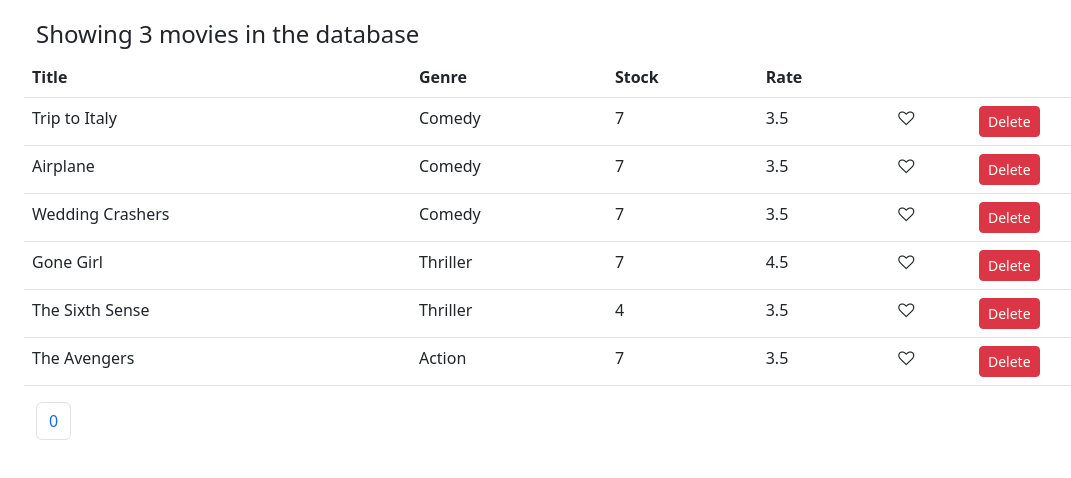
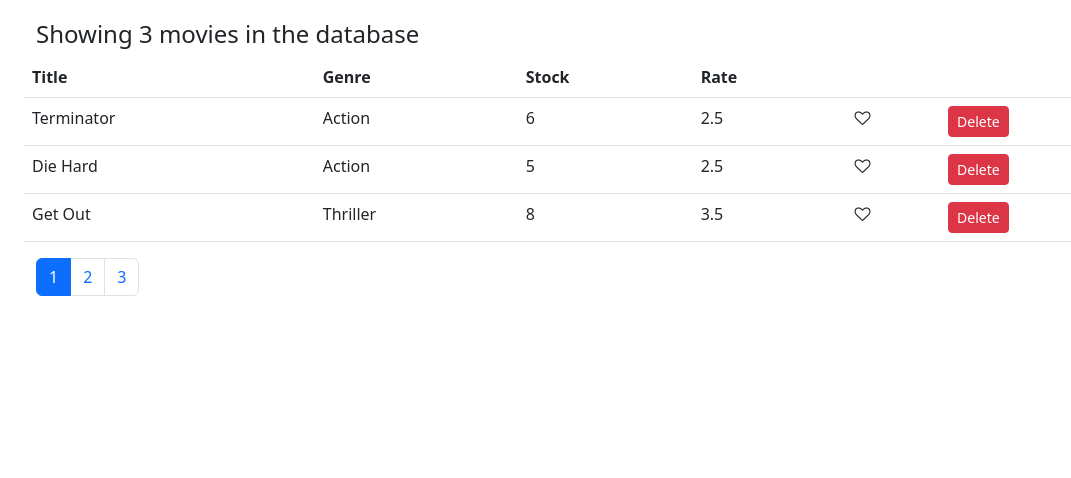
Before and after one commit to Jimohax/VidApp, a React (Create React App) app: page / in a window 1280 px wide. Shown: the top 478 px of the page, without its empty margins (46-1117 px from the left). Built offline with nearby package versions, Linux system fonts and the light colour scheme.

Commit message:
pagination

```diff
--- a/src/Components/Movies.jsx
+++ b/src/Components/Movies.jsx
@@ -2,34 +2,44 @@
 import { getMovies } from "../Services/fakeMovieService";
 import Like from "./common/Like";
 import Pagination from "./common/pagination";
+import { paginate } from "../utils/paginate";
 
 const Movies = () => {
 	// let mov =  getMovies();
 	const [movies, setMovies] = useState(getMovies());
-    const [currentPage, setCurrentPage] = useState(2);
+    const [currentPage, setCurrentPage] = useState(1);
     const [postPerPage, setPostPerPage] = useState(3);
 
+	const newMovies = paginate(movies, currentPage, postPerPage);
 
 	const handleDelete = (movie) => {
 		const newMovies = movies.filter((m) => m._id !== movie._id);
 
 		setMovies(newMovies);
-		//    console.log(newMovies.length);
+		   console.log(newMovies.length);
 		// return movies;
 	};
 
-    const lastPostIndex = currentPage * postPerPage;
-    const firstPostIndex = lastPostIndex - postPerPage;
-    const currentPosts = movies.splice(firstPostIndex, lastPostIndex);
+    // const lastPostIndex = currentPage * postPerPage ;
+    // const firstPostIndex = lastPostIndex - postPerPage;
+    // const currentPosts = movies.splice(firstPostIndex, lastPostIndex);
 
+	// console.log(firstPostIndex, lastPostIndex);
+	// console.log(currentPosts);
 
+const handlePageChange = (page)=>{
+	setCurrentPage(page, currentPage, postPerPage);
+}
+
+// console.log(movies);
 
 	return (
 		<div className="row">
+			{/* {console.log(getMovies())} */}
 			<h4>
-				{movies.length < 1
+				{newMovies.length < 1
 					? "There are no movies in the database"
-					: "Showing " + movies.length + " movies in the database"}
+					: "Showing " + newMovies.length + " movies in the database"}
 			</h4>
 			<table className="table">
 				<thead>
@@ -43,7 +53,7 @@
 					</tr>
 				</thead>
 				<tbody>
-					{currentPosts.map((m, index) => {
+					{newMovies.map((m, index) => {
 						return (
 							<tr key={m._id}>
 								<td>{m.title}</td>
@@ -71,6 +81,8 @@
     <Pagination
     totalPosts={movies.length}
     postPerPage={postPerPage}
+	 onPageChange={handlePageChange}
+	 currentPage={currentPage}
     />
 
 		</div>
--- a/src/Components/common/pagination.jsx
+++ b/src/Components/common/pagination.jsx
@@ -1,18 +1,27 @@
 import React from "react";
+import  _ from 'lodash';
 
-const Pagination = ({ totalPosts, postPerPage }) => {
-	let pages = [];
+const Pagination = ({ totalPosts, postPerPage, onPageChange, currentPage }) => {
+	// let pages = [];
 
-	for (let i = 0; i < Math.ceil(totalPosts / postPerPage); i++) {
-		pages.push(i);
-	}
+	// for (let i = 1; i < Math.ceil(totalPosts / postPerPage) + 1; i++) {
+	// 	pages.push(i);
+	// }
+	// console.log(currentPage);
+
+	const pagesCount = Math.ceil(totalPosts / postPerPage);
+	if (pagesCount === 1) return null;
+	const pages = _.range(1, pagesCount + 1);
+
+
 	return (
 		<nav>
+			{/* {console.log(pages)} */}
 			<ul className="pagination">
 				{pages.map((page, index) => {
 					return (
-						<li key={index} className="page-item">
-							<a className="page-link" >
+						<li key={index} className={page === currentPage? "page-item active": "page-item "} style={{cursor: "pointer"}} >
+							<a className="page-link" onClick={()=>onPageChange(page)}>
 								{page}
 							</a>
 						</li>
--- /dev/null
+++ b/src/utils/paginate.js
@@ -0,0 +1,6 @@
+import _ from "lodash";
+
+export function paginate(movies, currentPage, postPerPage) {
+	const startIndex = (currentPage - 1) * postPerPage;
+	return _(movies).slice(startIndex).take(postPerPage).value();
+}
```
